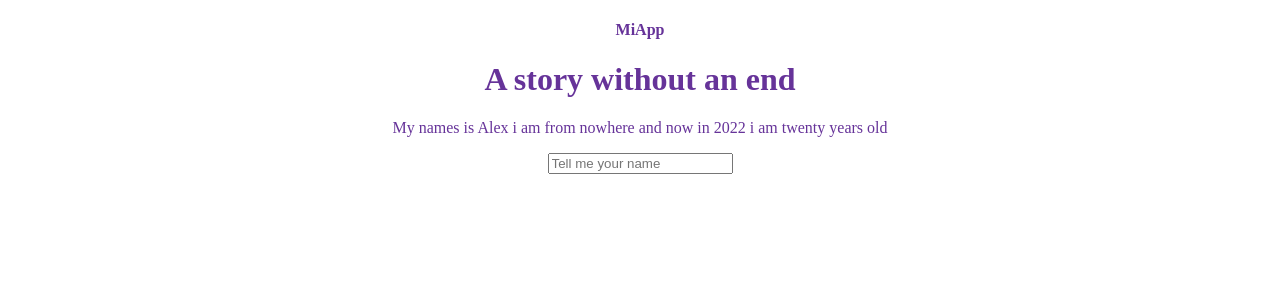
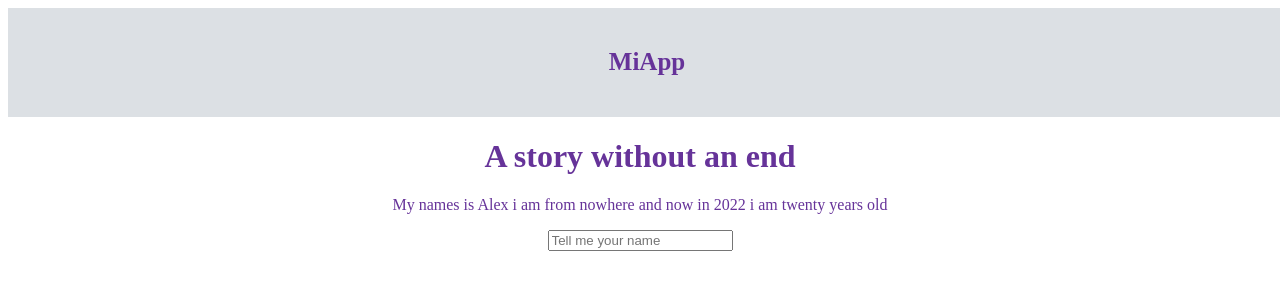
Before and after one commit to pabl0Ale/hyperblog, a plain HTML site: page index.html in a window 1280 px wide. Drawn offline with Linux system fonts and the light colour scheme.

Commit message:
se colo estils

```diff
--- a/index.html
+++ b/index.html
@@ -8,7 +8,7 @@
     <title>Document</title>
 </head>
 <body>
-    <div>
+    <div class="nav-container">
         <nav>
             <h4>MiApp</h4>
         </nav>
--- a/style.css
+++ b/style.css
@@ -2,3 +2,14 @@ body{
     color: rebeccapurple;
     text-align: center;
 }
+
+.nav-container{
+    background-color: rgb(220, 224, 228);
+    padding: 7px;
+    width: 100%;
+    height: auto;
+}
+
+h4{
+    font-size: 25px;
+}
```
